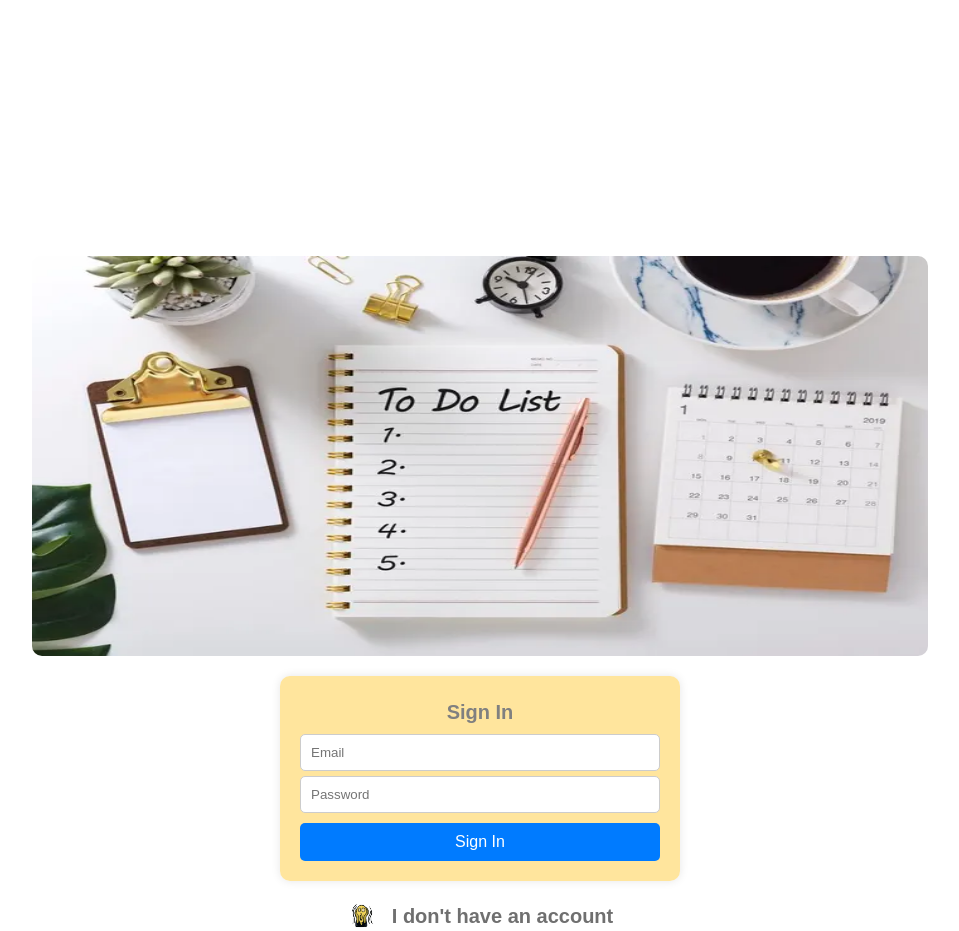
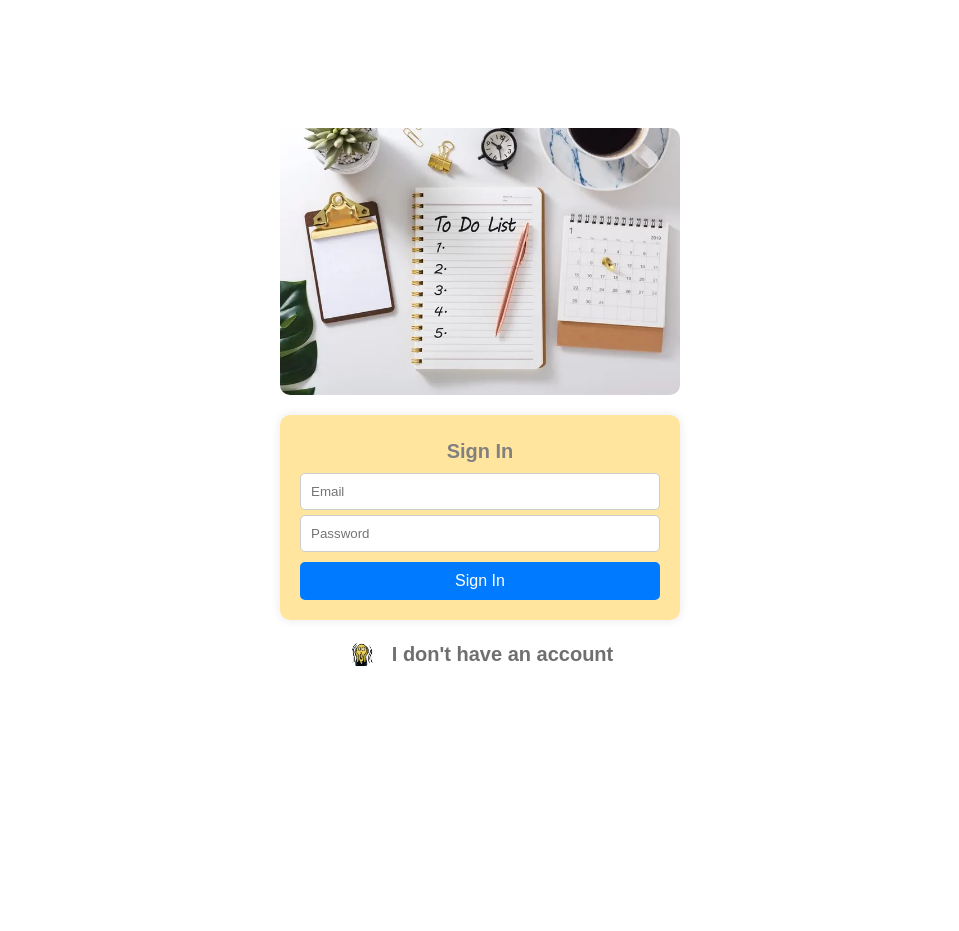
Before and after one commit to elilabetta/final-project, a Vue app: page /auth in a window 1280 px wide. Shown: the whole page, without its empty margins (160-1119 px from the left). After the commit the page ends 800 px from the top, so only its background shows below. Built offline with nearby package versions, Linux system fonts and the light colour scheme.

Commit message:
first commit

```diff
--- a/src/components/AddTasks.vue
+++ b/src/components/AddTasks.vue
@@ -125,6 +125,7 @@ const saveTask = (id, updateFields) => {
 .task-form {
   width: 100%;
   max-width: 400px;
+  padding:30px
 }
 
 .form-group {
--- a/src/components/SignIn.vue
+++ b/src/components/SignIn.vue
@@ -44,15 +44,15 @@ async function signIn(email, password){
   flex-direction: column;
   align-items: center;
   justify-content: center;
-  margin-top: 40%;
+  padding:30%, 0%;
 }
 
 img{
-  width: 70%;
-  height: 400px;
+  width: 50%;
+  max-width: 400px;
   margin-bottom: 20px;
   border-radius: 10px;
-  margin-top: 20%;
+  margin-top: 10%;
 }
 
 #form{
--- a/src/components/SignUp.vue
+++ b/src/components/SignUp.vue
@@ -68,19 +68,20 @@ function signUp(email, password, confirmPassword) {
   margin-left: 10px;
   cursor: pointer;
 }
-
-.container {
+.container{
   display: flex;
   flex-direction: column;
   align-items: center;
   justify-content: center;
+  padding:30%, 0%;
 }
 
-img {
-  width: 70%;
-  height: 400px;
+img{
+  width: 50%;
+  max-width: 400px;
   margin-bottom: 20px;
   border-radius: 10px;
+  margin-top: 10%;
 }
 
 #form-up {
```
